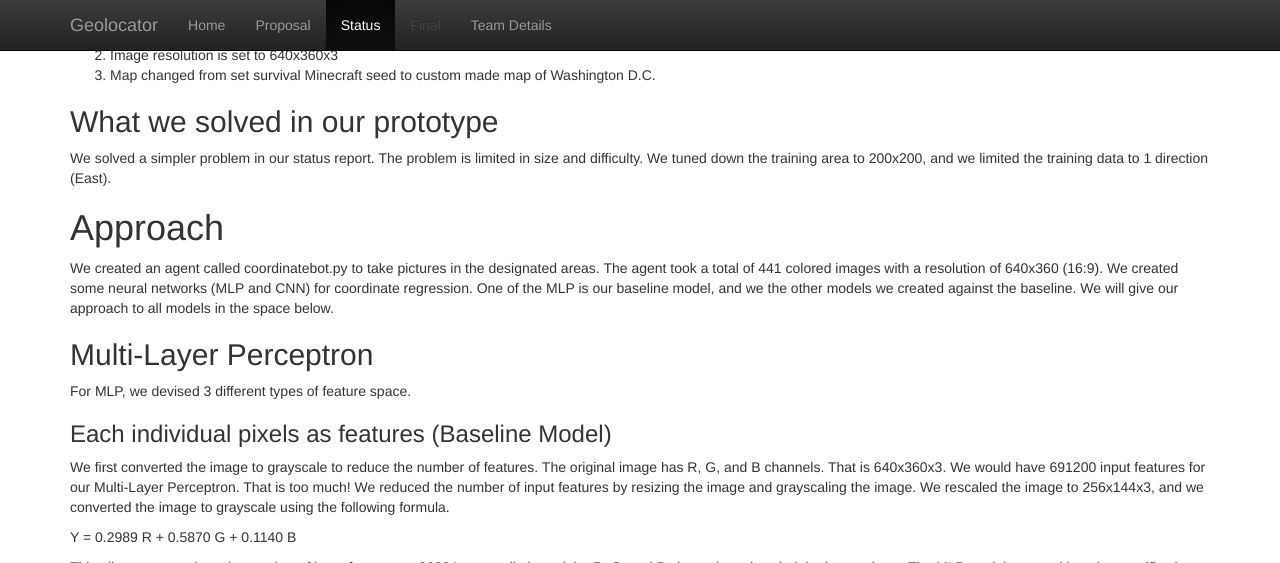
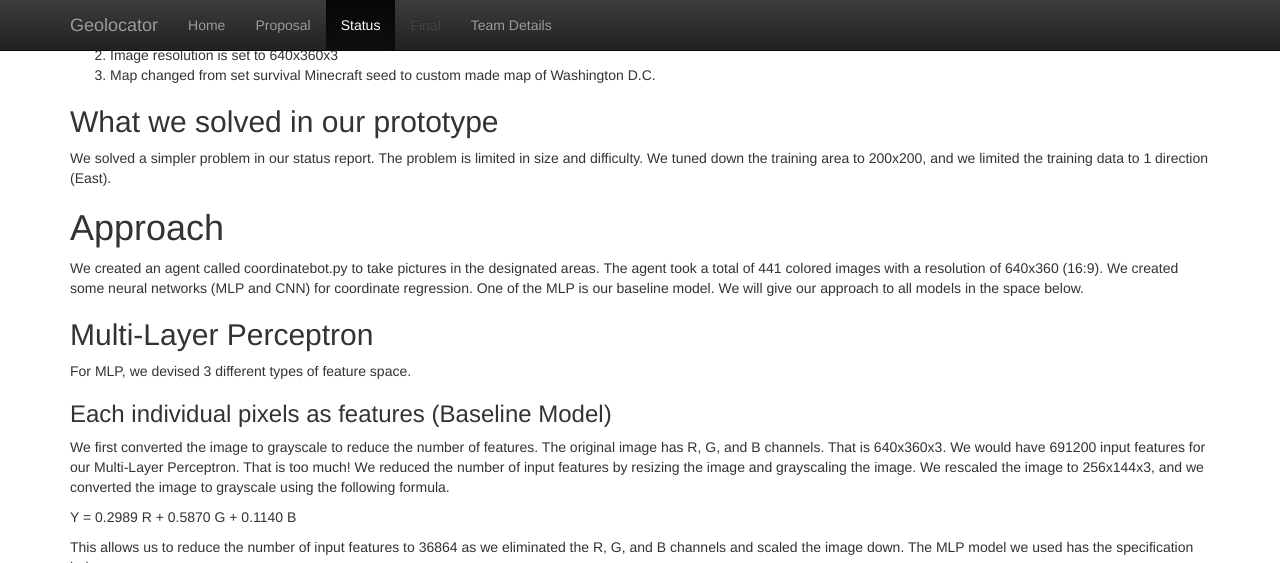
Before and after one commit to TracyZhangyr/Minecraft-Geolocator, a Jekyll site: the page built from docs/status.md, in a window 1280 px wide and 900 px high, scrolled down 1166 px, cut to the strip 0-563 px from the top of the window. Built offline with Jekyll 4.4.1, drawn with Linux system fonts in a browser that asks for light colours; some of the changed text lies outside the part shown.

Commit message:
grammar errors

```diff
--- a/docs/status.md
+++ b/docs/status.md
@@ -31,7 +31,7 @@
 
 # Approach
 
-We created an agent called coordinatebot.py to take pictures in the designated areas. The agent took a total of 441 colored images with a resolution of 640x360 (16:9). We created some neural networks (MLP and CNN) for coordinate regression. One of the MLP is our baseline model, and we the other models we created against the baseline. We will give our approach to all models in the space below.
+We created an agent called coordinatebot.py to take pictures in the designated areas. The agent took a total of 441 colored images with a resolution of 640x360 (16:9). We created some neural networks (MLP and CNN) for coordinate regression. One of the MLP is our baseline model. We will give our approach to all models in the space below.
 
 ## Multi-Layer Perceptron
 
@@ -64,7 +64,7 @@
 
 ### Landmark ORB
 
-<img src="https://raw.githubusercontent.com/alaister123/Geolocator/main/docs/img/ggb.jpg" width='300'/>
+<img src="https://raw.githubusercontent.com/alaister123/Geolocator/main/docs/img/ggb.jpg" width='450'/>
 
 This idea came from how humans recognize a location. Given the example of the picture above, we know that the picture is taken in San Francisco because we recognize the Golden Gate Bridge. We tried to simulate that with our dataset.
 
@@ -72,6 +72,6 @@
 
 <img src="https://raw.githubusercontent.com/alaister123/Geolocator/main/docs/img/mlp_landmark.PNG" />
 
-The first 3 dense layers have Rectified Linear Unit activation function. The last dense layer () has a linear activation function. The dropout layer has a dropout rate of 0.01. The loss function is mean square error and the optimizer is Adam. We trained the model with 50 epoches and with a batch_size of 3.
+The first 3 dense layers have Rectified Linear Unit activation function. The last dense layer has a linear activation function. The dropout layer has a dropout rate of 0.01. The loss function is mean square error and the optimizer is Adam. We trained the model with 50 epoches and with a batch_size of 3.
 
 ## Convolutional Neural Network
```
